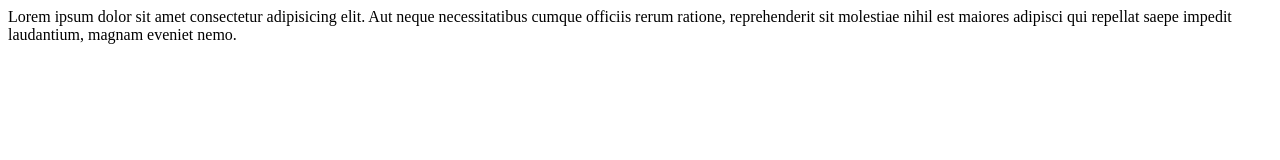
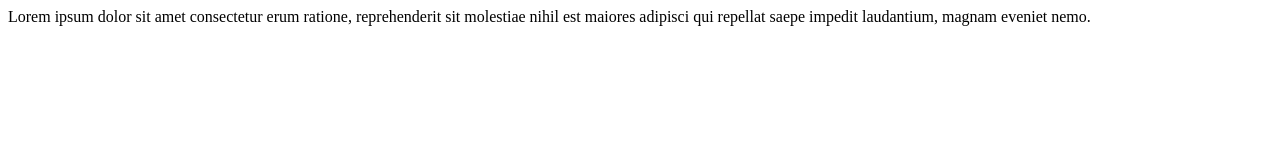
Before and after one commit to isham-05/git, a plain HTML site: page index.html in a window 1280 px wide. Drawn offline with Linux system fonts and the light colour scheme.

Commit message:
second Commit

```diff
--- a/index.html
+++ b/index.html
@@ -6,6 +6,6 @@
     <title>Document</title>
 </head>
 <body>
-    Lorem ipsum dolor sit amet consectetur adipisicing elit. Aut neque necessitatibus cumque officiis rerum ratione, reprehenderit sit molestiae nihil est maiores adipisci qui repellat saepe impedit laudantium, magnam eveniet nemo.
+    Lorem ipsum dolor sit amet consectetur  erum ratione, reprehenderit sit molestiae nihil est maiores adipisci qui repellat saepe impedit laudantium, magnam eveniet nemo.
 </body>
 </html>
```
